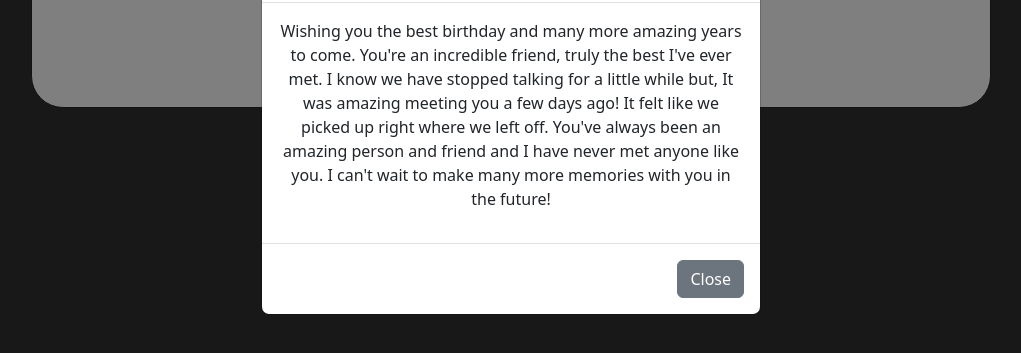
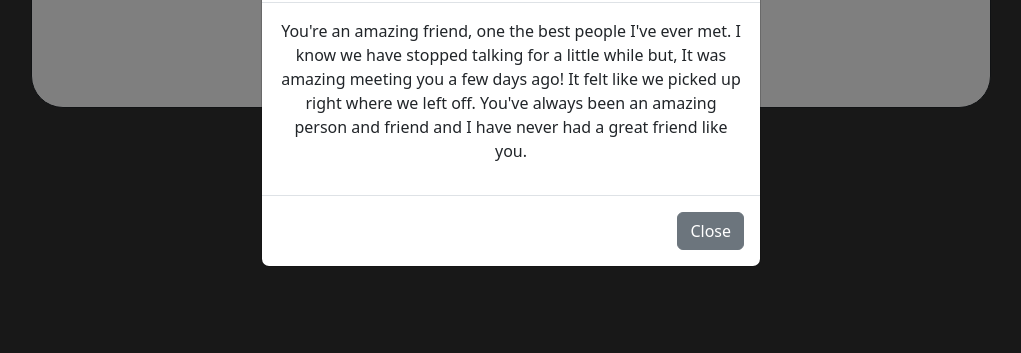
Before and after one commit to ahmedmtaham/-, a plain HTML site: page deema.html in a window 1280 px wide. Both pictures are taken after a click on the button "Surprise!". Shown: the part 89-442 px from the top of the page, without its empty margins (129-1150 px from the left). Drawn offline with nearby package versions, Linux system fonts and the light colour scheme.

Commit message:
Add files via upload

```diff
--- a/deema.html
+++ b/deema.html
@@ -38,9 +38,9 @@
             <button type="button" class="btn-close btn btn-danger" data-bs-dismiss="modal" aria-label="Close"></button>
           </div>
           <div class="modal-body">
-            <p>Wishing you the best birthday and many more amazing years to come. You're an incredible friend, truly the best I've ever met.
-              I know we have stopped talking for a little while but, It was amazing meeting you a few days ago! It felt like we picked up right where we left off. You've always been an amazing person and friend and I have never met anyone like you.
-              I can't wait to make many more memories with you in the future!</p>
+            <p>You're an amazing friend, one the best people I've ever met.
+              I know we have stopped talking for a little while but, It was amazing meeting you a few days ago! It felt like we picked up right where we left off. You've always been an amazing person and friend and I have never had a great friend like you.
+              </p>
           </div>
           <div class="modal-footer">
             <button type="button" class="btn btn-secondary" data-bs-dismiss="modal">Close</button>
```
